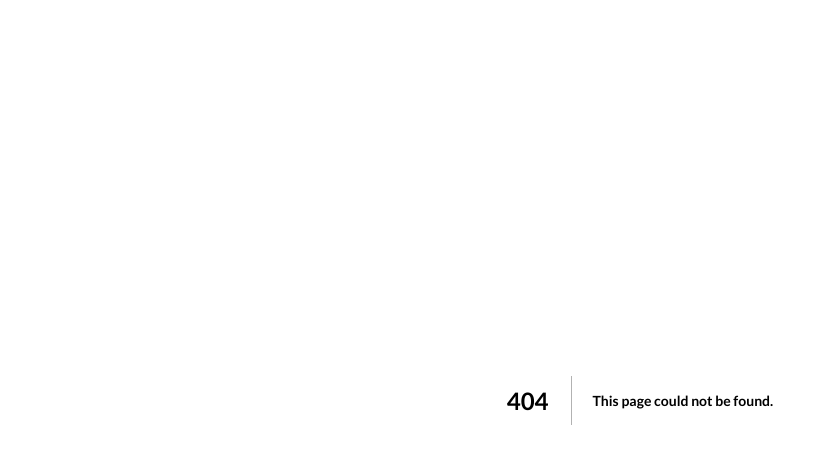
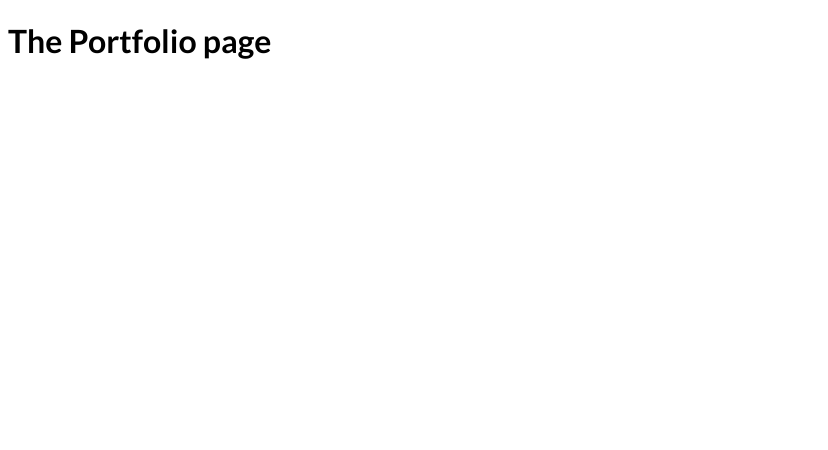
Before and after one commit to sameerwatts/Nextjs-learning, a Next.js app: page /portfolio in a window 1280 px wide. Before the commit this address had no page. Shown: the top 450 px of the page, without its empty margins (0-828 px from the left). Built offline with nearby package versions, Linux system fonts and the light colour scheme.

Commit message:
Working with Nested Paths & Routes

```diff
--- /dev/null
+++ b/pages/portfolio/index.js
@@ -0,0 +1,11 @@
+import React from 'react';
+
+const PortfolioPage = () => {
+    return (
+        <div>
+           <h1>The Portfolio page</h1>
+        </div>
+    );
+};
+
+export default PortfolioPage;
```
Also changed, not shown: pages/portfolio/list.js (added, +11 -0 lines), pages/about/index.js (renamed from pages/about.js).
